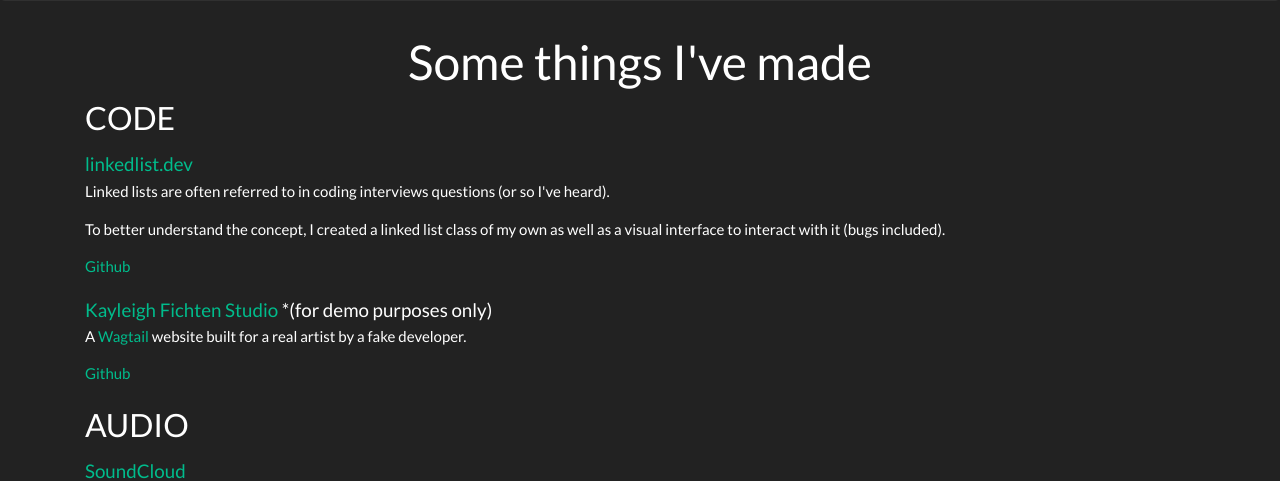
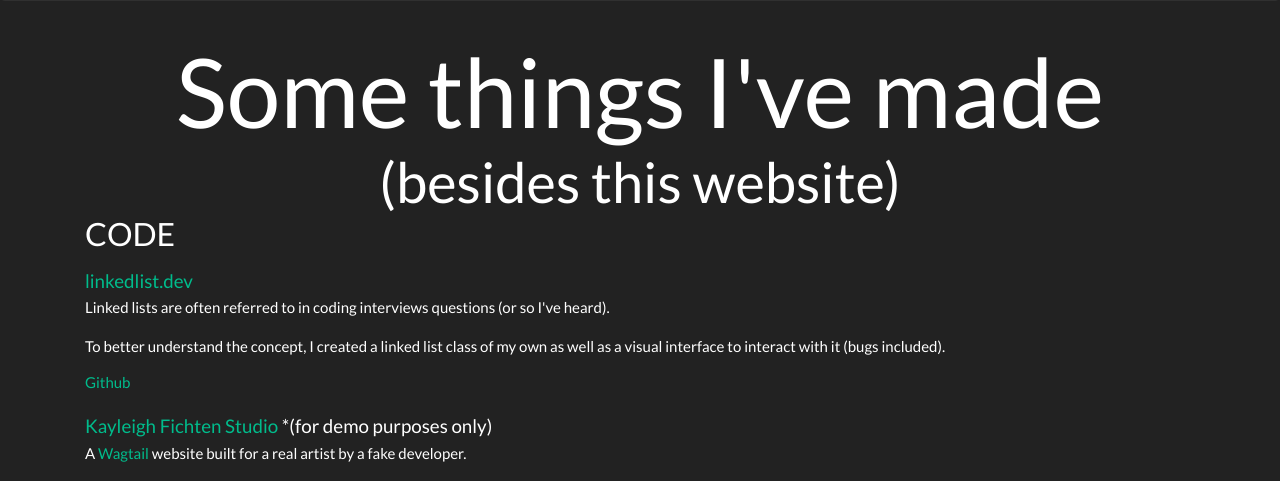
Before and after one commit to jeffykle/jeffkelly-dev-flask, a Flask app: page / in a window 1280 px wide. Shown: the part 505-986 px from the top of the page. Run offline with Flask 2, Linux system fonts and the light colour scheme; some libraries are stand-ins or nearby versions.

Commit message:
Add content subheading

```diff
--- a/app/templates/content.html
+++ b/app/templates/content.html
@@ -2,9 +2,12 @@
 	<div class="container">
 		<div class="row">
 			<div class="col-12 text-center">
-				<h1>
+				<div class="display-1">
 					<span>Some things</span> <span>I've made</span>
-				</h1>
+				</div>
+				<div class="display-4">
+					(besides this website)
+				</div>
 			</div>
 		</div>
 	</div>
```
